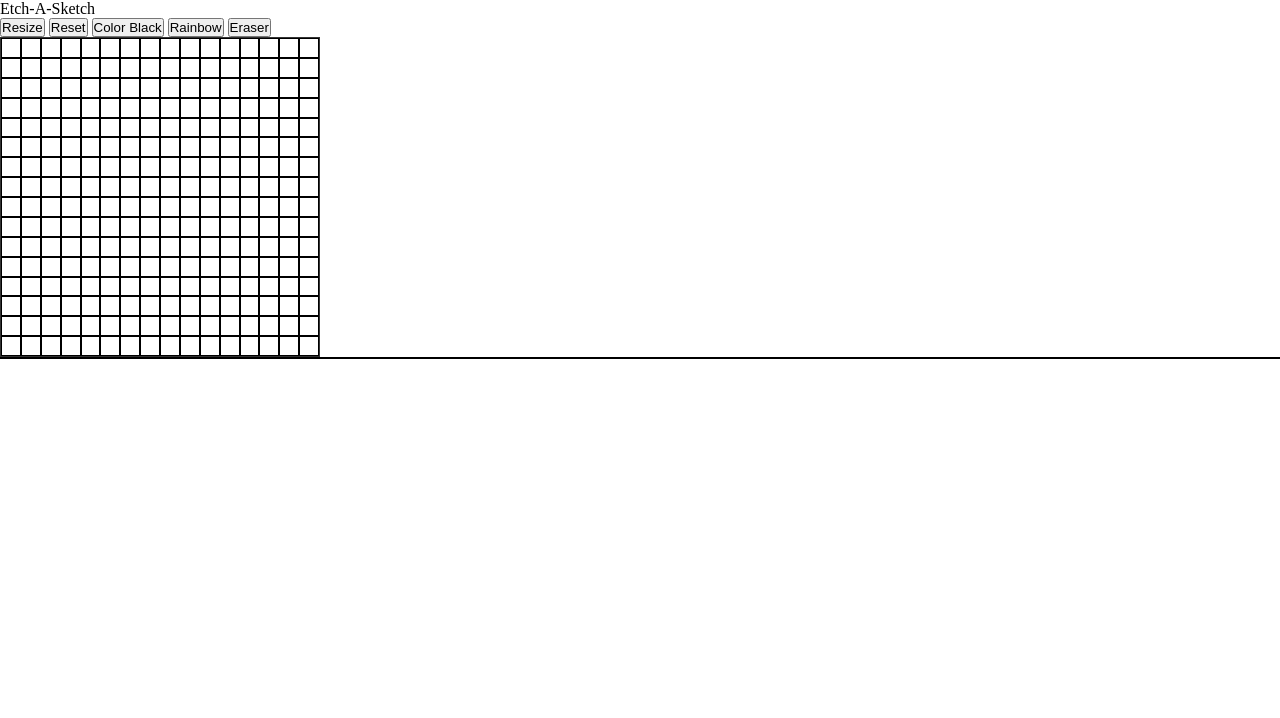
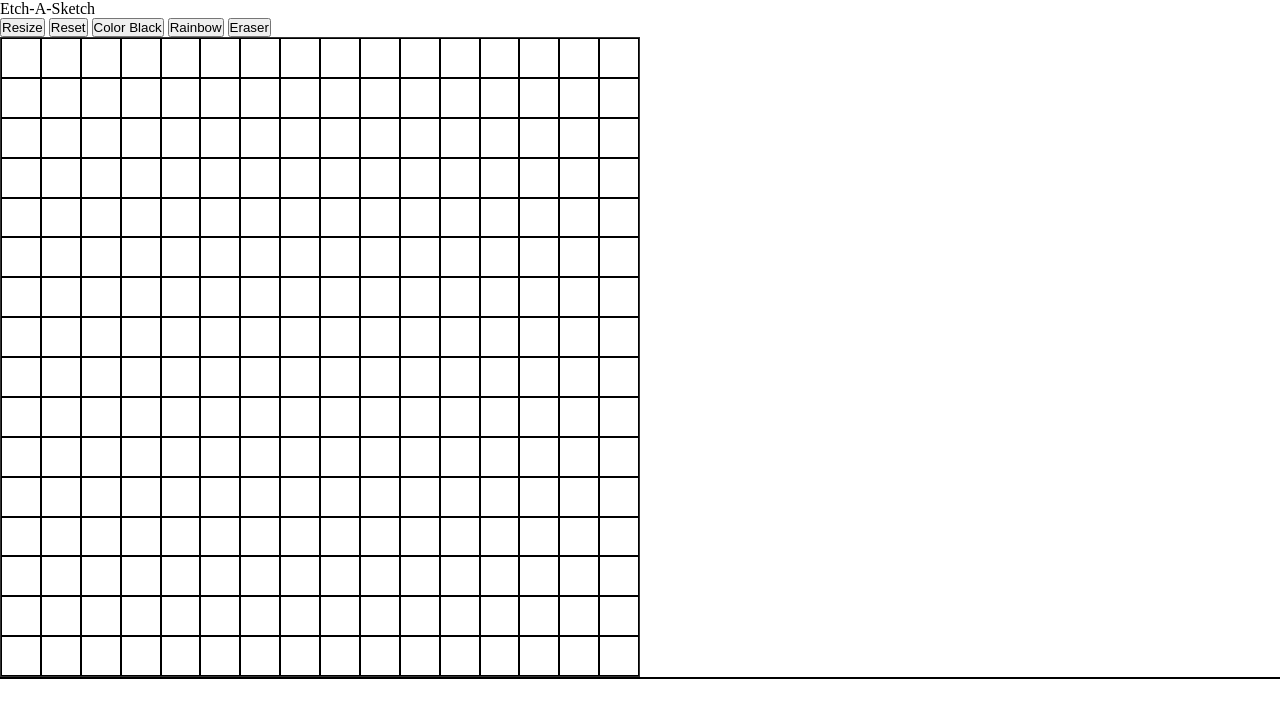
Before and after one commit to Supablu/Etch-A-Sketch, a plain HTML site: page index.html in a window 1280 px wide. Drawn offline with Linux system fonts and the light colour scheme.

Commit message:
Edit to css to increase size of grid

```diff
--- a/style.css
+++ b/style.css
@@ -10,8 +10,8 @@ body {
 }
 
 #grid {
-    width: 20rem;
-    height: 20rem;
+    width: 40rem;
+    height: 40rem;
     border: 1px solid #333;
     display: grid;
     flex-wrap: grid;
```
